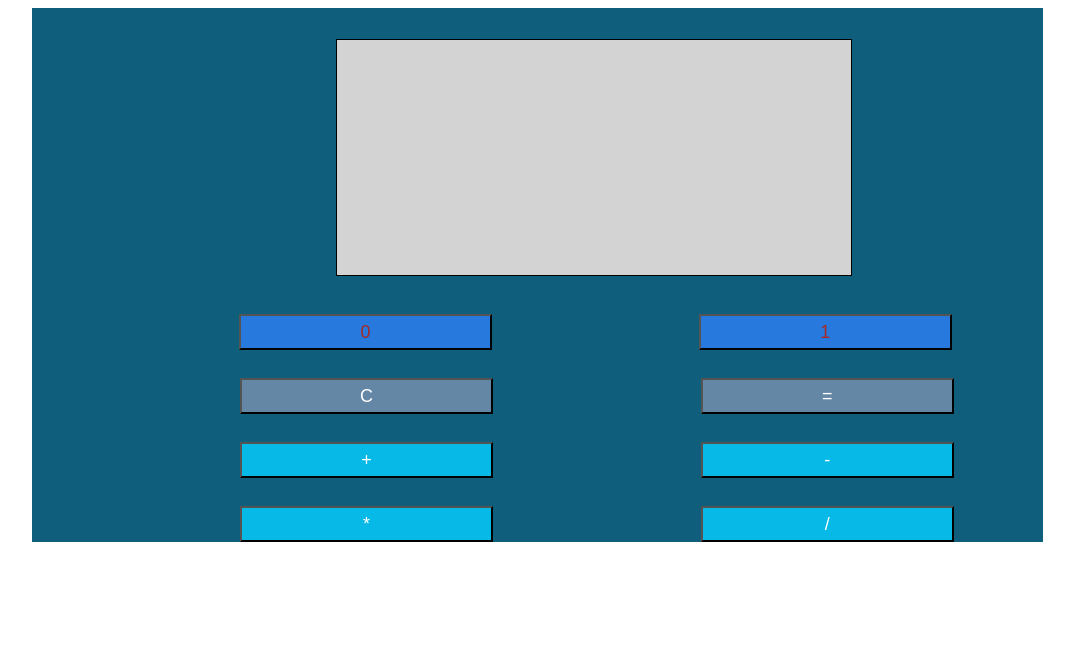
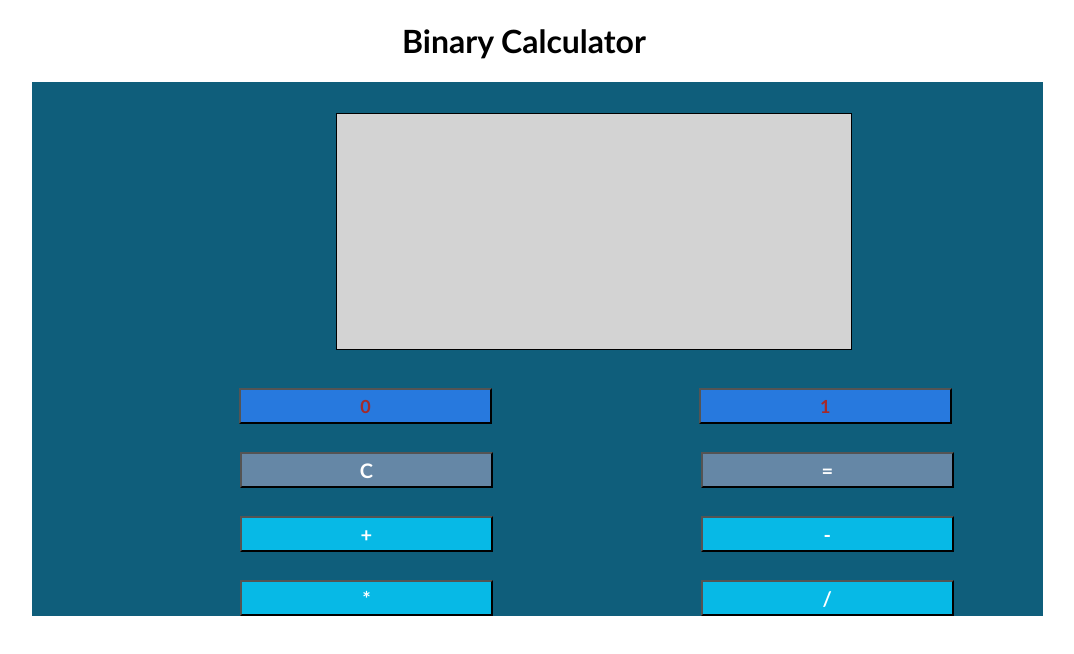
Before and after one commit to AmberYounus/Binary-Calculator, a plain HTML site: page index.html in a window 1280 px wide. Shown: the whole page, without its empty margins (116-1190 px from the left). Drawn offline with Linux system fonts and the light colour scheme.

Commit message:
third commit

```diff
--- a/app.js
+++ b/app.js
@@ -1,31 +1,48 @@
 var screen = "";
+
 function operatorFunx() {
+/// Add Operator
   if (screen.indexOf("+") != -1) {
     var numbers = screen.split("+");
     var x = parseInt(numbers[0], 2);
     var y = parseInt(numbers[1], 2);
     var sum = x + y;
-
     var ans = sum.toString(2);
+///Subtract Operator
   } else if (screen.indexOf("-") != -1) {
     var numbers = screen.split("-");
     var x = parseInt(numbers[0], 2);
     var y = parseInt(numbers[1], 2);
     var sub = x - y;
     var ans = sub.toString(2);
+//Multiplication Operator
   } else if (screen.indexOf("*") != -1) {
     var numbers = screen.split("*");
     var x = parseInt(numbers[0], 2);
     var y = parseInt(numbers[1], 2);
     var mul = x * y;
     var ans = mul.toString(2);
+//Divide operator
   } else if (screen.indexOf("/") != -1) {
     var numbers = screen.split("/");
     var x = parseInt(numbers[0], 2);
     var y = parseInt(numbers[1], 2);
     var div = x / y;
     var ans = div.toString(2);
+
   }
   screen = ans;
   document.getElementById("res").innerHTML = screen;
 }
+
+function key(c) {
+  // console.log(screen);
+  screen += c;
+  document.getElementById("res").innerHTML = screen;
+}
+
+//clear the screen
+function clr() {
+  screen = "";
+  document.getElementById("res").innerHTML = screen;
+}
--- a/index.html
+++ b/index.html
@@ -7,6 +7,7 @@
     <link rel="stylesheet" href="style.css" />
   </head>
   <body>
+    <h1>Binary Calculator</h1>
     <div class="container">
       <div id="res" maxlength="8"></div>
       <div class="btn" id="btns">
--- a/style.css
+++ b/style.css
@@ -1,10 +1,15 @@
 *{
     box-sizing: border-box;
+    font-family: 'Trebuchet MS', 'Lucida Sans Unicode', 'Lucida Grande', 'Lucida Sans';
+    font-weight: bold;
+}
+h1{
+    text-align: center;
 }
 .container{
     background-color: rgb(15 94 123);
     width: 80%;
-    height: 70%;
+
     margin-left: 140px;
 
     align-items: center;
@@ -31,12 +36,15 @@
     color: brown;
     height: 36px;
 }
+button:hover {
+    box-shadow: 0 12px 16px 0 rgba(0,0,0,0.24), 0 17px 50px 0 rgba(0,0,0,0.19);
+  }
 .upper>.dgreen{
     background-color: rgb(101, 135, 166);
     width: 25%;
     margin-top: 28px;
     margin-left: 208px;
-    font-size: 18px;
+    font-size: 20px;
     float: left;
     color: white;
     height: 36px;
@@ -44,7 +52,7 @@
 .lower>.operator{
     background-color: rgb(7, 185, 230);
     width: 25%;
-    font-size: 18px;
+    font-size: 20px;
     margin-top: 28px;
     margin-left: 208px;
     float: left;
```
